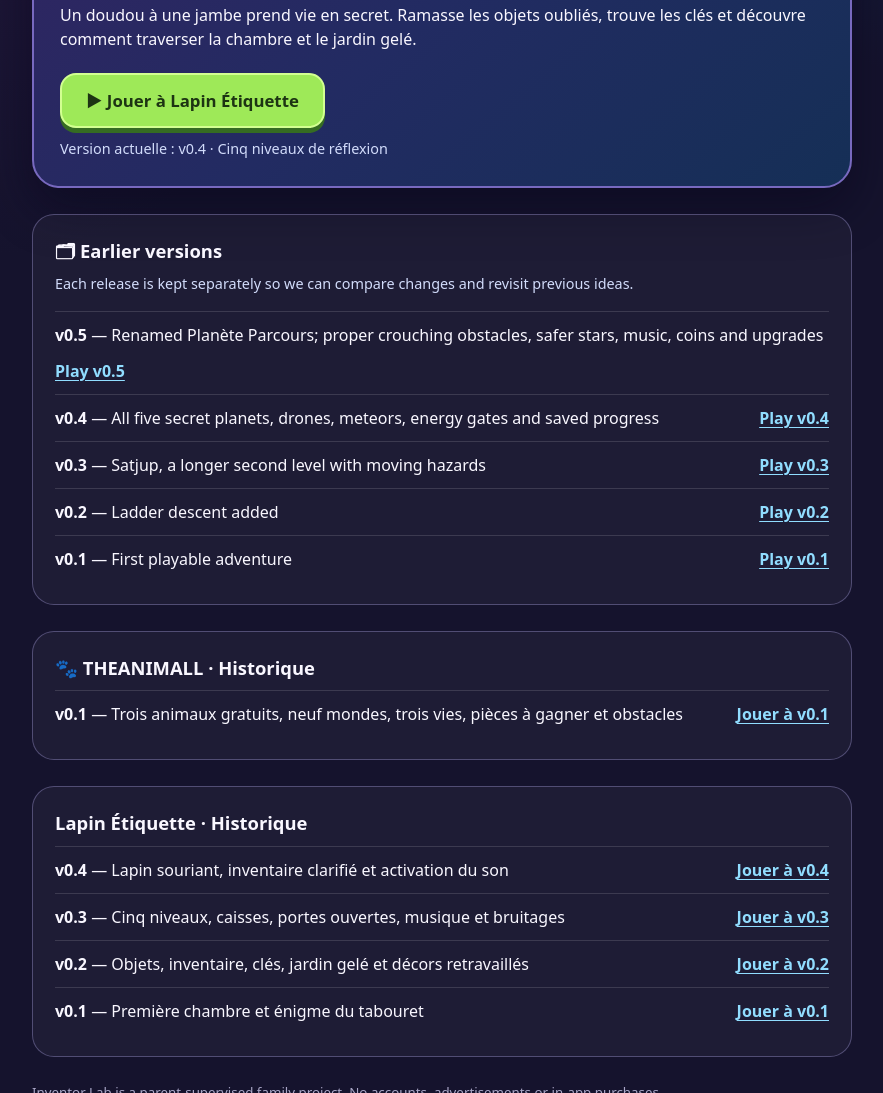
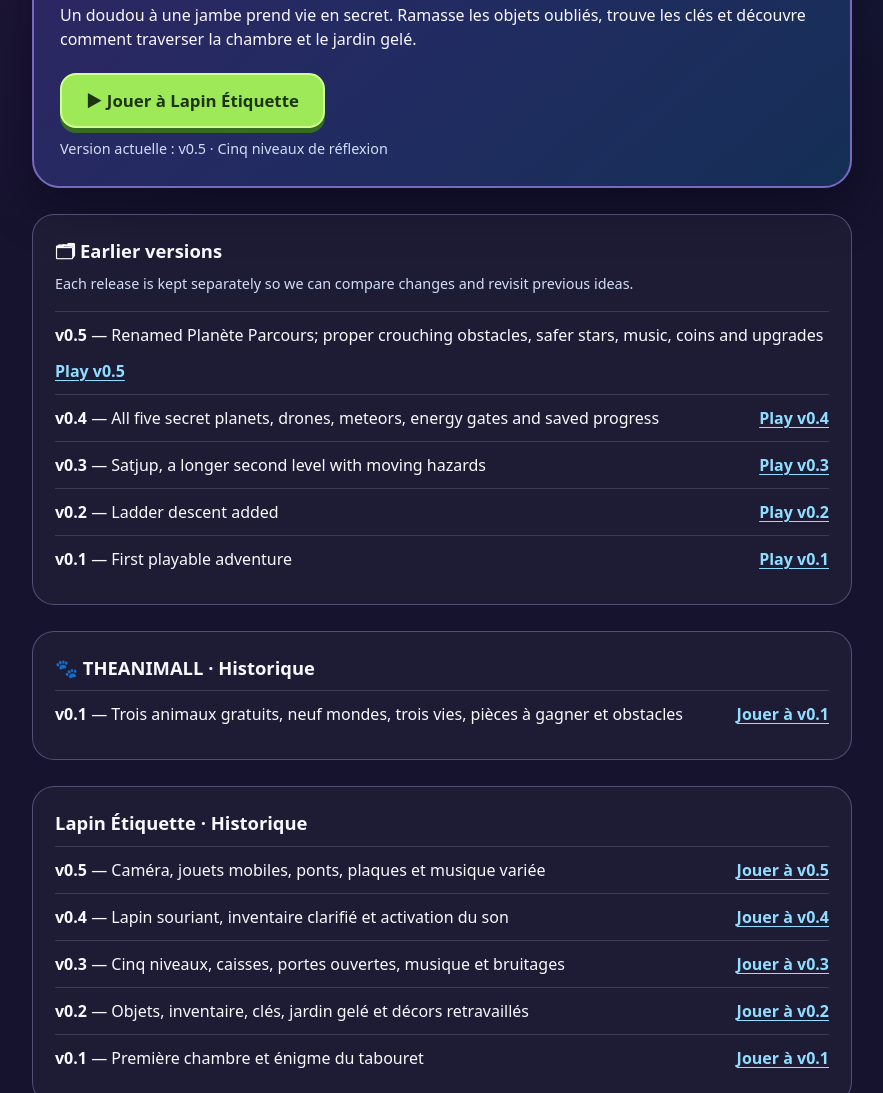
Before and after one commit to inventor-lab-games/inventor-lab-games, a plain HTML site: page index.html in a window 1280 px wide. Shown: the part 1655-2748 px from the top of the page, without its empty margins (198-1081 px from the left). Drawn offline with Linux system fonts and the light colour scheme; no server answers.

Commit message:
Library: Lapin Étiquette v0.5

```diff
--- a/index.html
+++ b/index.html
@@ -55,7 +55,7 @@ small{display:block;margin-top:26px;color:#aaa7c7}
 <div class="meta">Version actuelle : v0.1 · Sur ordinateur ou iPad</div>
 </div>
 </section>
-<section class="card" aria-labelledby="lapin-title" style="margin-top:24px"><div class="illustration" aria-hidden="true">🐰 🛏️ 🧩</div><div class="content"><div class="eyebrow">Mission 3 · Réflexion et logique</div><h2 id="lapin-title">Lapin Étiquette</h2><p>Un doudou à une jambe prend vie en secret. Ramasse les objets oubliés, trouve les clés et découvre comment traverser la chambre et le jardin gelé.</p><a class="action" href="./lapin-etiquette/">▶ Jouer à Lapin Étiquette</a><div class="meta">Version actuelle : v0.4 · Cinq niveaux de réflexion</div></div></section>
+<section class="card" aria-labelledby="lapin-title" style="margin-top:24px"><div class="illustration" aria-hidden="true">🐰 🛏️ 🧩</div><div class="content"><div class="eyebrow">Mission 3 · Réflexion et logique</div><h2 id="lapin-title">Lapin Étiquette</h2><p>Un doudou à une jambe prend vie en secret. Ramasse les objets oubliés, trouve les clés et découvre comment traverser la chambre et le jardin gelé.</p><a class="action" href="./lapin-etiquette/">▶ Jouer à Lapin Étiquette</a><div class="meta">Version actuelle : v0.5 · Cinq niveaux de réflexion</div></div></section>
 <section class="history" aria-labelledby="versions">
 <h3 id="versions">🗂 Earlier versions</h3>
 <p class="meta">Each release is kept separately so we can compare changes and revisit previous ideas.</p>
@@ -69,7 +69,7 @@ small{display:block;margin-top:26px;color:#aaa7c7}
 <h3 id="theanimall-versions">🐾 THEANIMALL · Historique</h3>
 <div class="version"><span><strong>v0.1</strong> — Trois animaux gratuits, neuf mondes, trois vies, pièces à gagner et obstacles</span><a href="./theanimall/versions/v0.1/">Jouer à v0.1</a></div>
 </section>
-<section class="history" aria-labelledby="lapin-versions"><h3 id="lapin-versions">Lapin Étiquette · Historique</h3><div class="version"><span><strong>v0.4</strong> — Lapin souriant, inventaire clarifié et activation du son</span><a href="./lapin-etiquette/versions/v0.4/">Jouer à v0.4</a></div><div class="version"><span><strong>v0.3</strong> — Cinq niveaux, caisses, portes ouvertes, musique et bruitages</span><a href="./lapin-etiquette/versions/v0.3/">Jouer à v0.3</a></div><div class="version"><span><strong>v0.2</strong> — Objets, inventaire, clés, jardin gelé et décors retravaillés</span><a href="./lapin-etiquette/versions/v0.2/">Jouer à v0.2</a></div><div class="version"><span><strong>v0.1</strong> — Première chambre et énigme du tabouret</span><a href="./lapin-etiquette/versions/v0.1/">Jouer à v0.1</a></div></section>
+<section class="history" aria-labelledby="lapin-versions"><h3 id="lapin-versions">Lapin Étiquette · Historique</h3><div class="version"><span><strong>v0.5</strong> — Caméra, jouets mobiles, ponts, plaques et musique variée</span><a href="./lapin-etiquette/versions/v0.5/">Jouer à v0.5</a></div><div class="version"><span><strong>v0.4</strong> — Lapin souriant, inventaire clarifié et activation du son</span><a href="./lapin-etiquette/versions/v0.4/">Jouer à v0.4</a></div><div class="version"><span><strong>v0.3</strong> — Cinq niveaux, caisses, portes ouvertes, musique et bruitages</span><a href="./lapin-etiquette/versions/v0.3/">Jouer à v0.3</a></div><div class="version"><span><strong>v0.2</strong> — Objets, inventaire, clés, jardin gelé et décors retravaillés</span><a href="./lapin-etiquette/versions/v0.2/">Jouer à v0.2</a></div><div class="version"><span><strong>v0.1</strong> — Première chambre et énigme du tabouret</span><a href="./lapin-etiquette/versions/v0.1/">Jouer à v0.1</a></div></section>
 <small>Inventor Lab is a parent-supervised family project. No accounts, advertisements or in-app purchases.</small>
 </main>
 <script id="latestReleaseSync">
```
